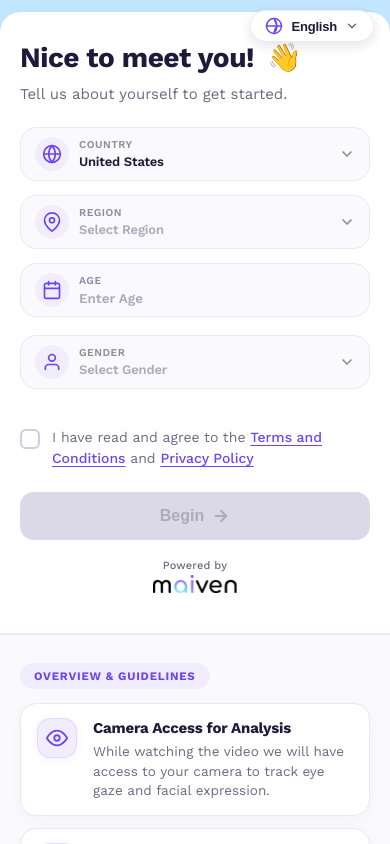
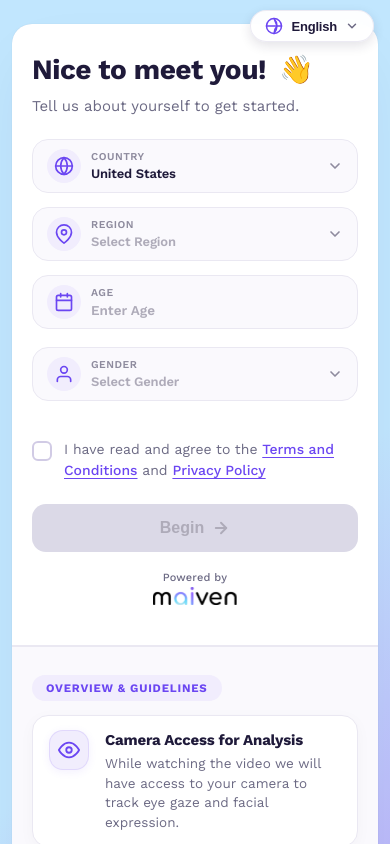
Before and after one commit to Srihari2479-tech/test-taker-flow-design, a React (Vite) app: page / in a window 390 px wide. Shown: the top 844 px of the page. Built offline with nearby package versions, Linux system fonts and the light colour scheme.

Commit message:
Mobile welcome screen bug fixed

```diff
--- a/src/welcome_screen.css
+++ b/src/welcome_screen.css
@@ -714,7 +714,11 @@ body {
     padding: 12px 0 16px !important;
   }
   .onboarding-card {
+    width: calc(100% - 24px) !important;
+    max-width: calc(100% - 24px) !important;
+    margin: 12px auto !important;
     border-radius: 20px;
+    box-sizing: border-box;
   }
   .onboarding-left,
   .onboarding-right {
```
